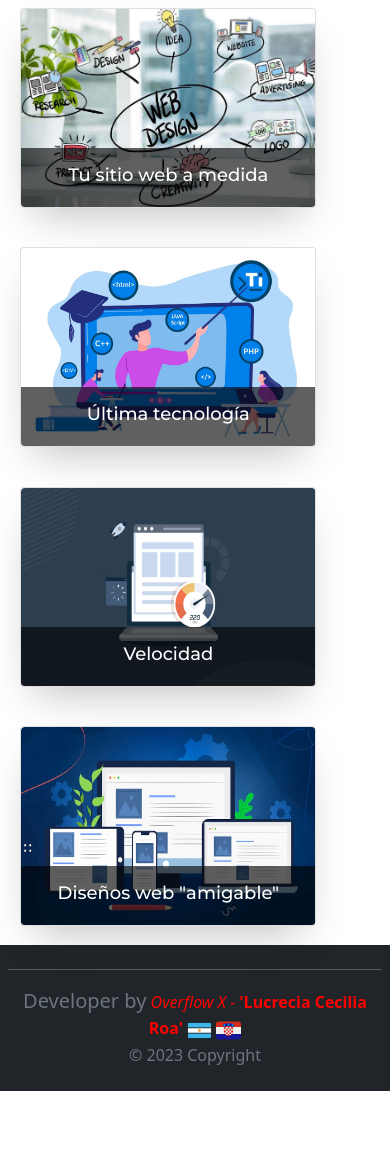
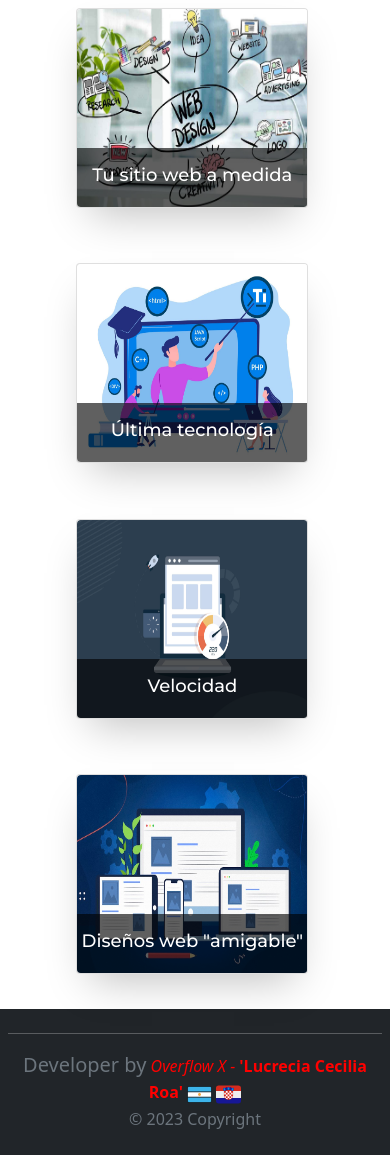
Before and after one commit to lroa28/overflowx, a plain HTML site: page index.html in a window 390 px wide. Shown: the part 807-1962 px from the top of the page. Before the commit the page ends 1898 px from the top, so only its background shows below. Drawn offline with nearby package versions, Linux system fonts and the light colour scheme.

Commit message:
46 commit

```diff
--- a/css/styles.css
+++ b/css/styles.css
@@ -22,6 +22,7 @@
 	max-width: 1200px;
 	width: 100vw;
 	margin: 0 auto;
+	overflow-x: hidden;
 }
 
 .body {
@@ -46,12 +47,12 @@ img {
 	vertical-align: middle;
 }
 
-.container {
+/* .container {
 	width: 100%;
 	max-width: 1000px;
 	margin: auto;
 	min-height: 100vh;
-}
+} */
 
 /*=============== NAVBAR ================*/
 .navbar {
@@ -524,6 +525,7 @@ h1{
 	list-style: none;
 	margin: 0;
 	padding: 0;
+	overflow-x: hidden;
 }
 
 .card {
@@ -574,7 +576,7 @@ h1{
     background: rgba(0, 0, 0, 0.624);
     text-align: center;
 	font-family: "Montserrat", sans-serif;
-	font-size: 18px;
+	font-size: 16px;
 }
 
 .card .back {
@@ -600,7 +602,7 @@ h1{
 }
 
 .card .back h3 {
-    font-size: 18px;
+    font-size: 16px;
     margin-top: 3px;
     letter-spacing: 2px;
 	font-weight:bold ;
@@ -609,7 +611,7 @@ h1{
 
 .card .back p {
     letter-spacing: 1px;
-	font-size: 12px!important;
+	font-size: 10px!important;
 }
 
 /* ----- Boton Arriba -----*/
@@ -811,7 +813,7 @@ h1{
 }
 
 .card .back h3 {
-    font-size: 18px;
+    font-size: 16px;
     margin-top: 3px;
     letter-spacing: 2px;
 	font-weight:bold ;
@@ -820,7 +822,7 @@ h1{
 
 .card .back p {
     letter-spacing: 1px;
-	font-size: 12px!important;
+	font-size: 11px!important;
 }
 
 /*----- Boton Arriba -----*/
@@ -955,7 +957,7 @@ h1{
 	flex-direction: column;
 	overflow: hidden;
 	position: relative;
-    width: 500px;
+    width: 400px;
     height: 350px;
     margin: 15px;
 }
@@ -1021,7 +1023,7 @@ h1{
 }
 
 .card .back h3 {
-    font-size: 45px;
+    font-size: 25px;
     margin-top: 20px;
     letter-spacing: 2px;
 	font-weight:bold ;
--- a/index.html
+++ b/index.html
@@ -60,11 +60,15 @@
 <!--------------------------------------------//
 // ---------------- MAIN ---------------------//
 // ------------------------------------------->
-<div class="main">
-  <ul class="cards">
+<main>
 
+  <div class="container-fluid">
+
+  <div class="row">
 <!-- Card 1 MEDIDA -->
-    <li class="cards_item">
+    <div class="col-lg-6 col-md-6 col-sm-6 col-xs-12">
+      <ul>
+      <li class="cards_item">
       <div class="card">
 
         <div class="face front">
@@ -78,9 +82,12 @@
 
       </div>
     </li>
-
+    </ul>
+    </div>
 <!-- Card 2 ULT TECNOLOGIA -->
-    <li class="cards_item">
+    <div class="col-lg-6 col-md-6 col-sm-6 col-xs-12">
+      <ul>
+      <li class="cards_item">
       <div class="card">
 
         <div class="face front">
@@ -97,9 +104,16 @@
 
       </div>
     </li>
+    </ul>
+    </div>
 
+  </div>
+
+  <div class="row">
 <!-- Card 3 VELOCIDAD -->
-    <li class="cards_item">
+    <div class="col-lg-6 col-md-6 col-sm-6 col-xs-12">
+      <ul>
+      <li class="cards_item">
       <div class="card">
 
         <div class="face front">
@@ -113,9 +127,12 @@
 
       </div>
     </li>
-
+    </ul>
+    </div>
 <!-- Card 4 RESPONSIVE -->
-    <li class="cards_item">
+    <div class="col-lg-6 col-md-6 col-sm-6 col-xs-12">
+      <ul>
+      <li class="cards_item">
       <div class="card">
 
         <div class="face front">
@@ -129,10 +146,13 @@
 
       </div>
     </li>
+    </ul>
+    </div>
+  </div>
 
-  </ul>
 </div>
 
+</main>
 <!-------------------------------------------//
 //----------------FOOTER---------------------//
 //------------------------------------------->
```
